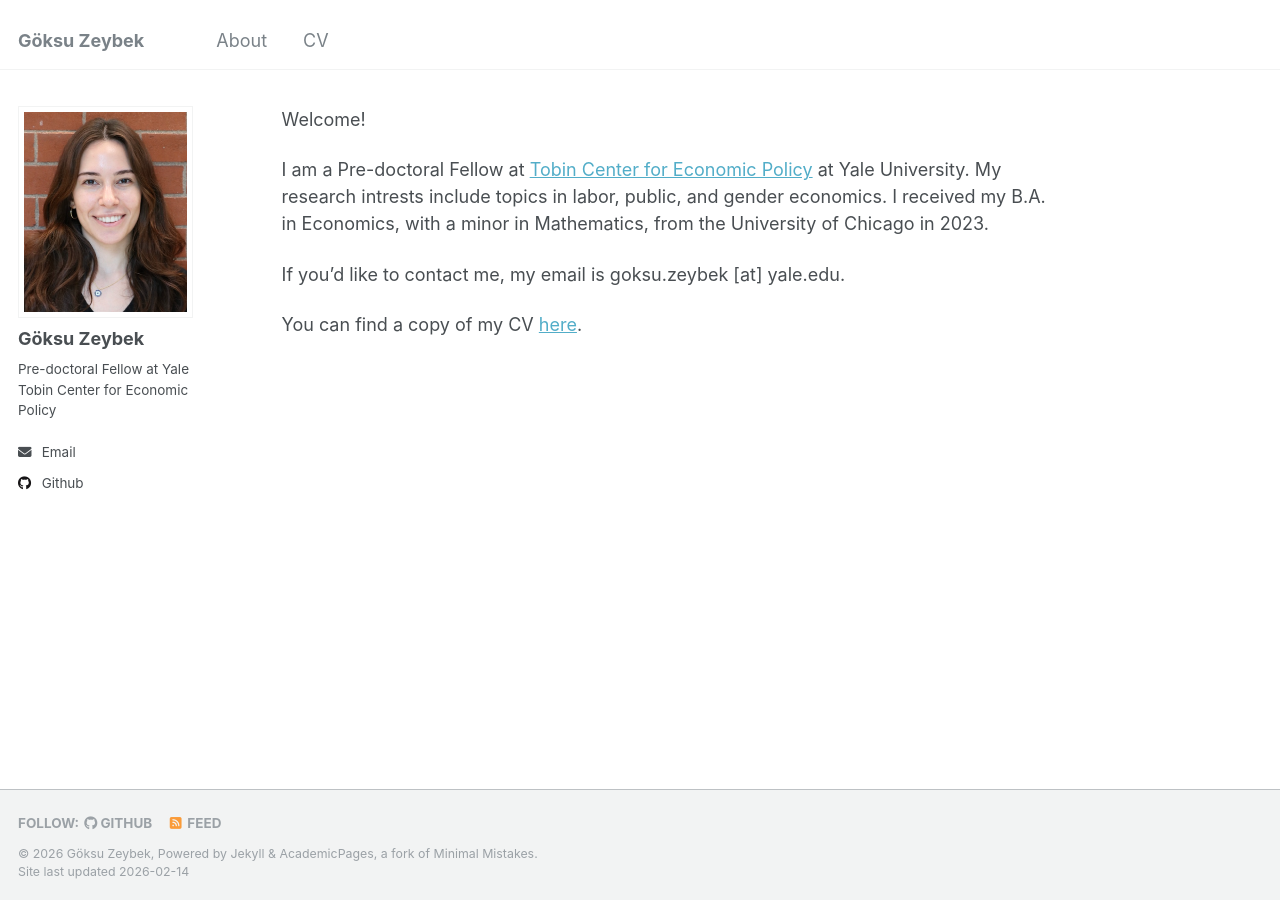
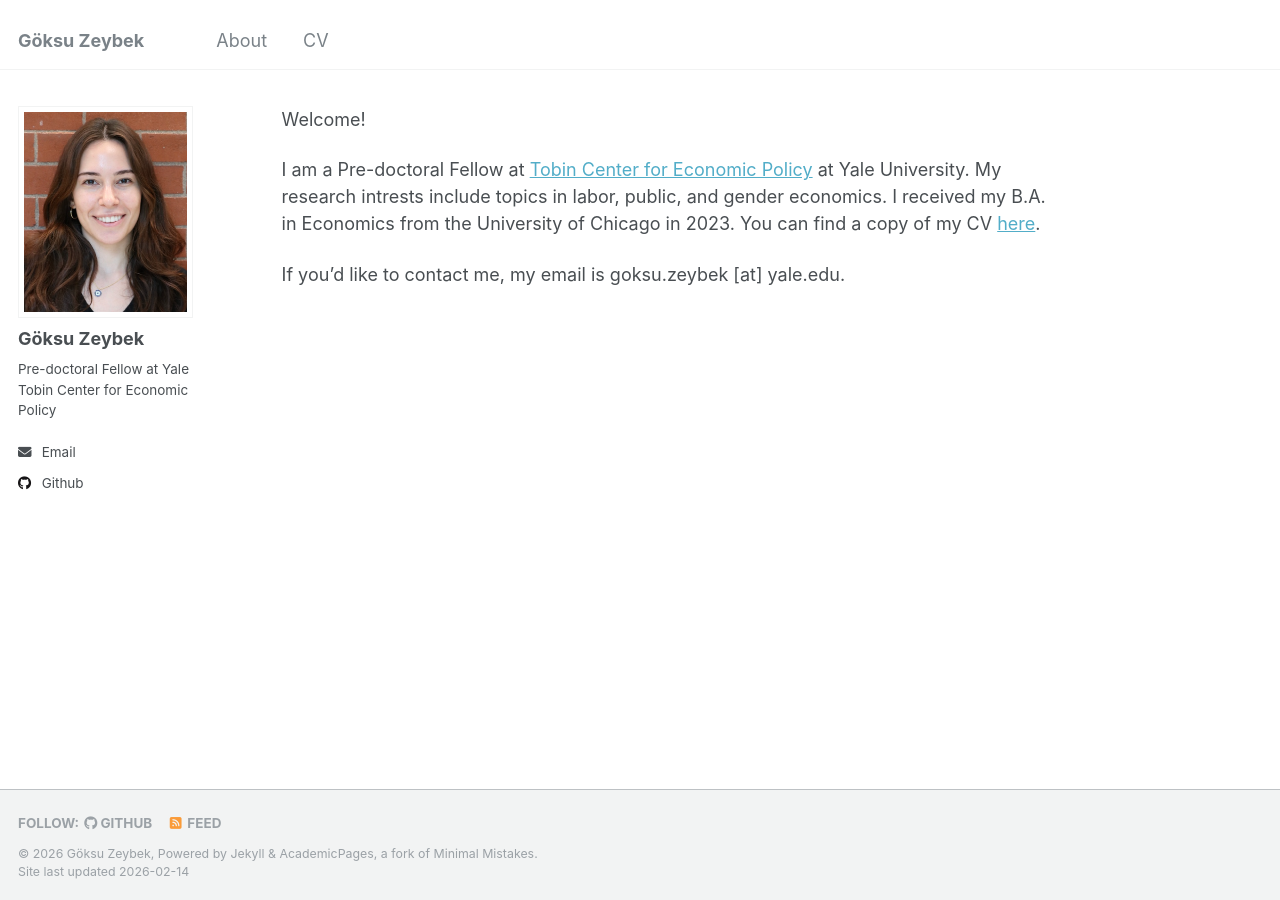
Before and after one commit to goksu-zeybek/goksu-zeybek.github.io, a Jekyll site: the page built from _pages/about.md, in a window 1280 px wide. Built offline with Jekyll 4.4.1, drawn with Linux system fonts in a browser that asks for light colours.

Commit message:
Update about.md

```diff
--- a/_pages/about.md
+++ b/_pages/about.md
@@ -10,8 +10,6 @@ redirect_from:
 
 Welcome!
 
-I am a Pre-doctoral Fellow at [Tobin Center for Economic Policy](https://tobin.yale.edu/) at Yale University. My research intrests include topics in labor, public, and gender economics. I received my B.A. in Economics, with a minor in Mathematics, from the University of Chicago in 2023.
+I am a Pre-doctoral Fellow at [Tobin Center for Economic Policy](https://tobin.yale.edu/) at Yale University. My research intrests include topics in labor, public, and gender economics. I received my B.A. in Economics from the University of Chicago in 2023. You can find a copy of my CV [here](/files/zeybek_goksu_CV.pdf).
 
 If you’d like to contact me, my email is goksu.zeybek [at] yale.edu.
-
-You can find a copy of my CV [here](/files/cv.pdf).
```
